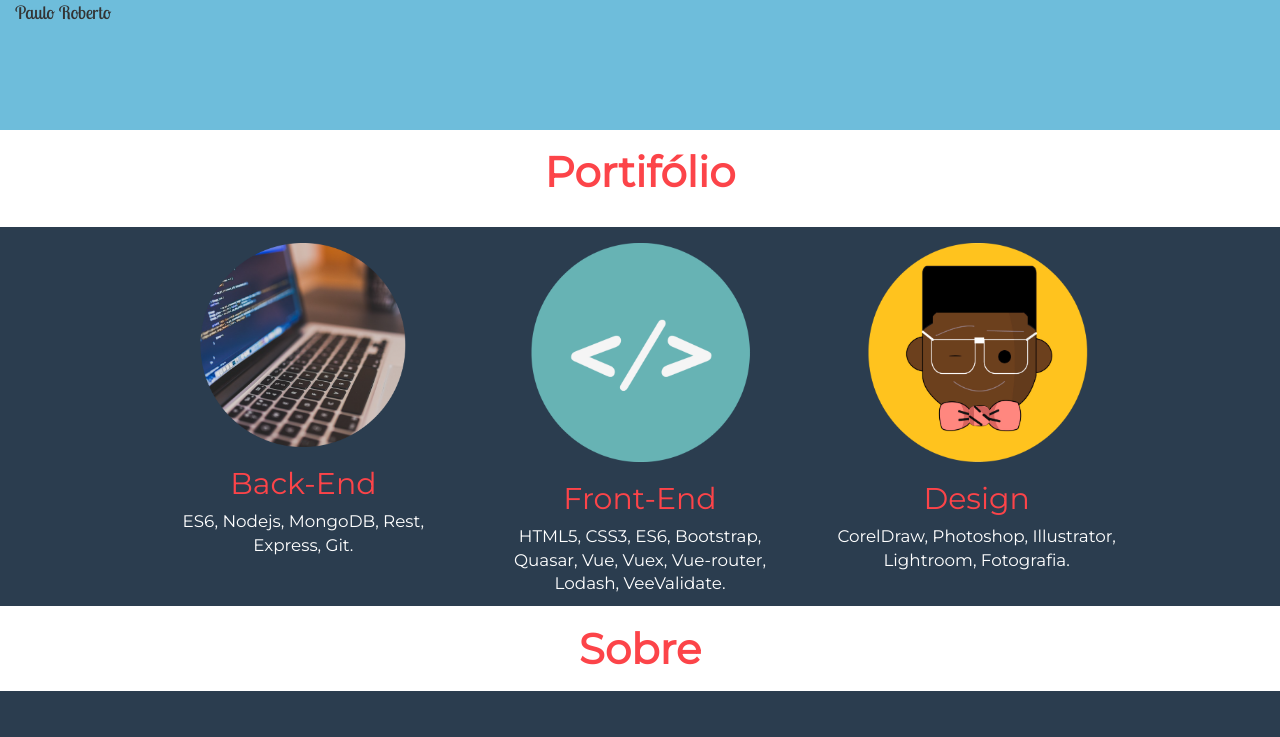
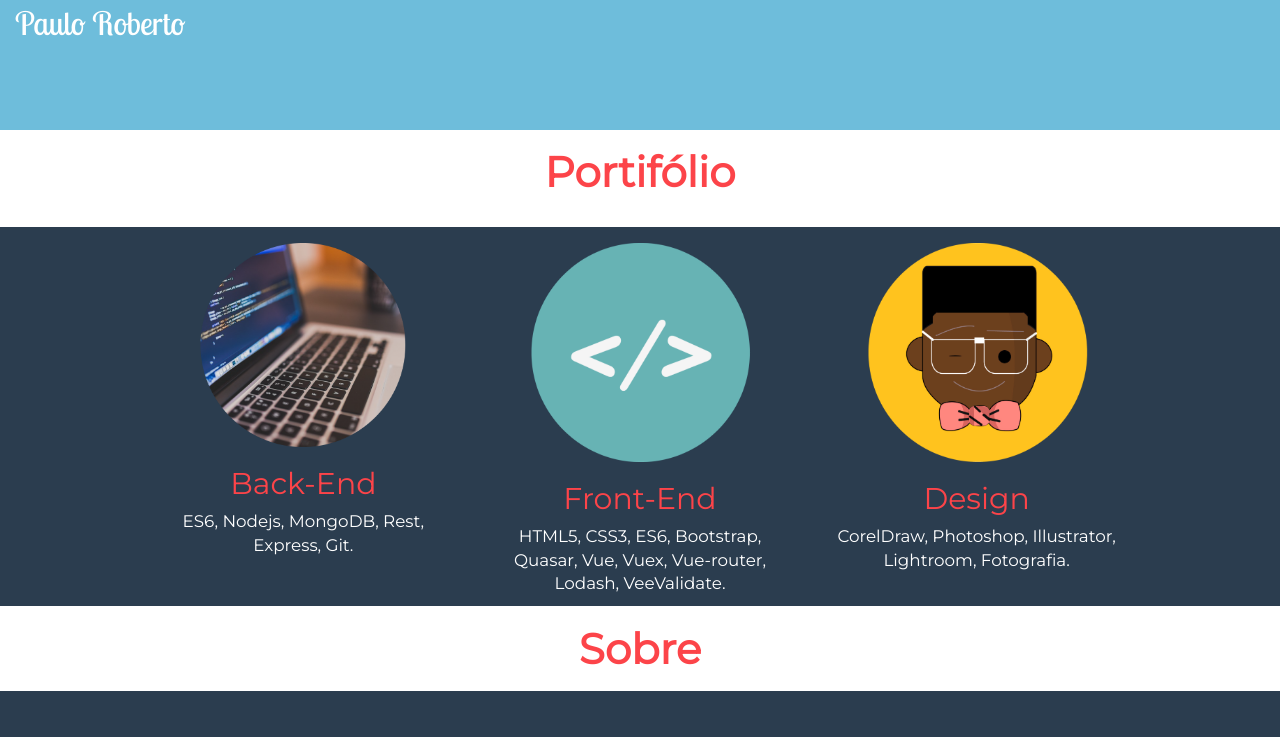
Before and after one commit to paoru5444/paoru5444.github.io, a website: page index.html in a window 1280 px wide. Shown: the top 737 px of the page. Drawn offline with Linux system fonts and the light colour scheme.

Commit message:
Update index.html

```diff
--- a/index.html
+++ b/index.html
@@ -16,7 +16,7 @@
     <div id="topo">
         <div class="row" id="topo-interno">
             <div class="col-md-12" id="logo">
-                <span style="font-size: 1.3em; font-family: 'Lobster Two', cursive;">Paulo Roberto</span>
+                <span style="font-size: 2.3em; font-family: 'Lobster Two', cursive; color: #fff" align="center">Paulo Roberto</span>
             </div>
         </div>
     </div>
```
